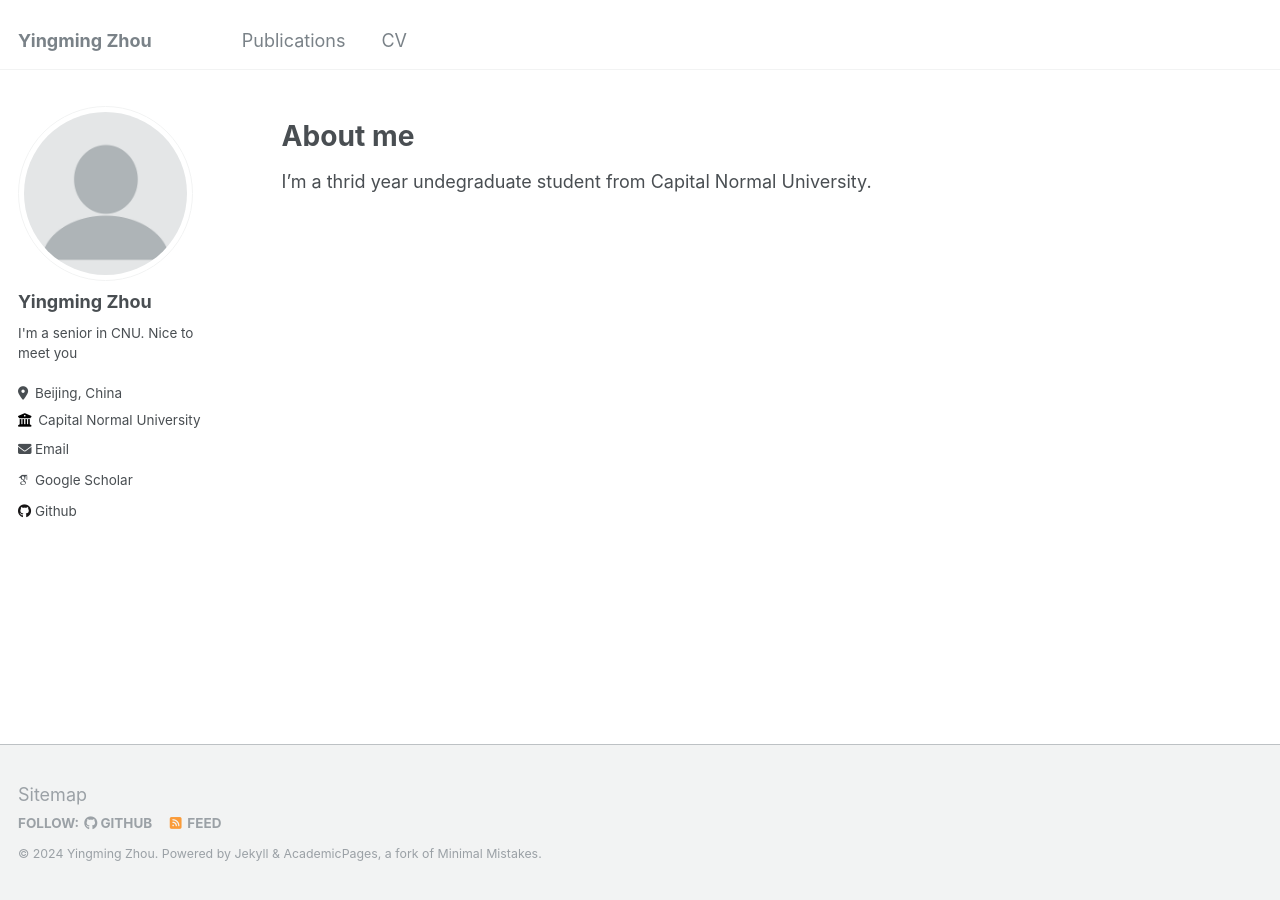
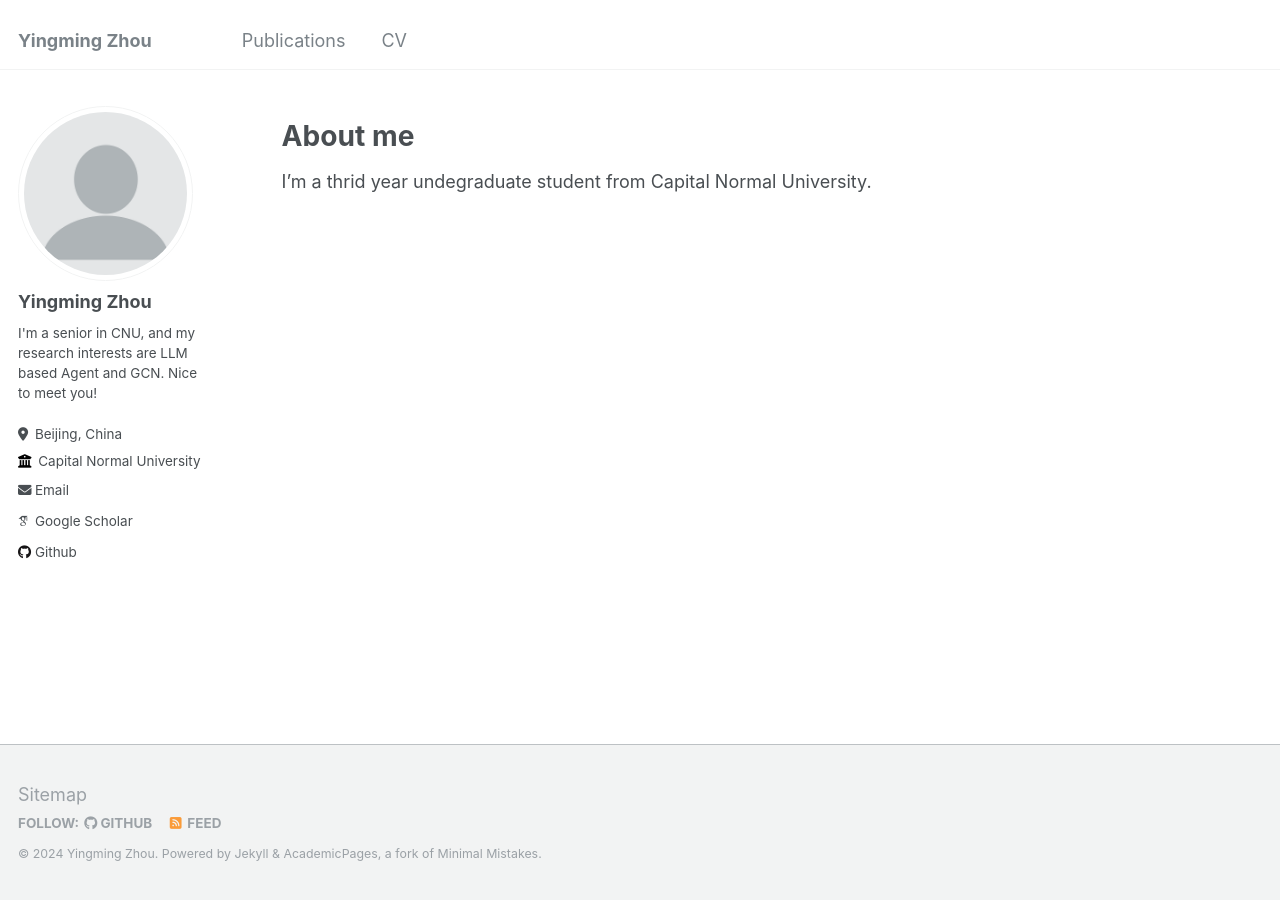
Before and after one commit to Aizhouym/Aizhouym.github.io, a Jekyll site: the page built from _pages/about.md, in a window 1280 px wide. Built offline with Jekyll 4.4.1, drawn with Linux system fonts in a browser that asks for light colours; some web fonts are replaced; part of the change alters nothing that is shown.

Commit message:
Update _config.yml

```diff
--- a/_config.yml
+++ b/_config.yml
@@ -24,7 +24,7 @@ author:
   avatar           : "profile.png"
   name             : "Yingming Zhou"
   pronouns         : # example: "she/her"
-  bio              : "I'm a senior in CNU. Nice to meet you"
+  bio              : "I'm a senior in CNU, and my research interests are LLM based Agent and GCN. Nice to meet you!"
   location         : "Beijing, China"
   employer         : "Capital Normal University"
   uri              : # URL
@@ -32,8 +32,8 @@ author:
 
   # Academic websites
   arxiv            : # URL - Update with the correct link to your profile
-  googlescholar    : "https://scholar.google.com/citations?user=PS_CX0AAAAAJ"
-  impactstory      : # URL
+  googlescholar    : "https://scholar.google.com/citations?user=7GaCGpgAAAAJ&hl=zh-CN"
+  # impactstory      : # URL
   # orcid            : "http://orcid.org/yourorcidurl"
   # semantic         : # URL
   # pubmed           : "https://www.ncbi.nlm.nih.gov/pubmed/?term=john+snow"
@@ -43,7 +43,7 @@ author:
   bitbucket        : # Username - Update with your username on the site
   codepen          : # Username
   dribbble         : # Username
-  github           : "aizhouym"
+  github           : "https://github.com/Aizhouym"
   kaggle           : # Username
   stackoverflow    : # User number or user number and name (i.e., use "1" or "1/jeff-atwood")
 
```
